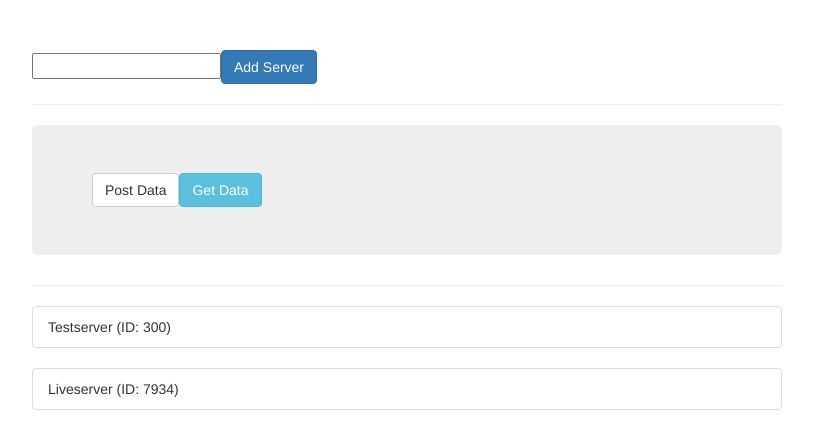
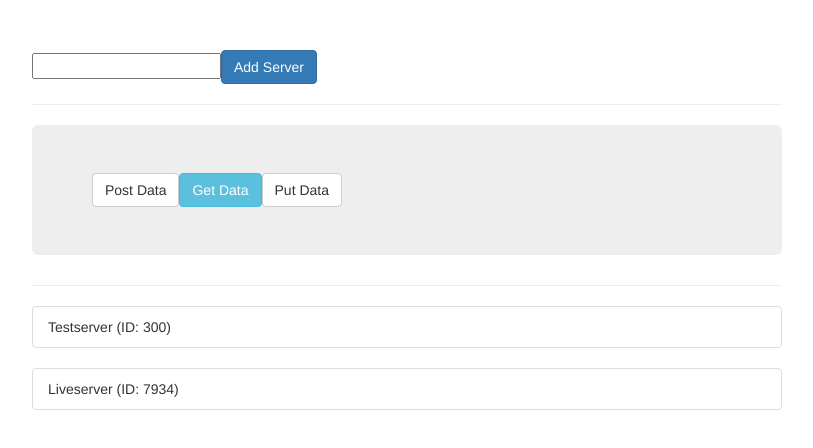
Before and after one commit to kaings/angular-http, an Angular app: page / in a window 1280 px wide. Shown: the top 448 px of the page, without its empty margins (233-1046 px from the left). Built offline with nearby package versions, Linux system fonts and the light colour scheme.

Commit message:
PUT request

```diff
--- a/src/app/app.component.html
+++ b/src/app/app.component.html
@@ -7,6 +7,7 @@
       <div class="jumbotron">
         <button class="btn btn-default" (click)="onPostData()">Post Data</button>
         <button class="btn btn-info" (click)="onGetData()">Get Data</button>
+        <button class="btn btn-default" (click)="onPutData()">Put Data</button>
       </div>
       <hr>
       <ul class="list-group" *ngFor="let server of servers">
--- a/src/app/app.component.ts
+++ b/src/app/app.component.ts
@@ -54,4 +54,15 @@ export class AppComponent {
       }
     );
   }
+
+  onPutData() {
+    this.serverService.putData(this.servers).subscribe(
+      (response) => {
+        console.log(response);
+      },
+      (error) => {
+        console.log(error);
+      }
+    );
+  }
 }
--- a/src/app/server.service.ts
+++ b/src/app/server.service.ts
@@ -15,4 +15,8 @@ export class ServerService {
   getData(): Observable<any> {
     return this._httpClient.get('https://test-1-723c2.firebaseio.com/data.json');
   }
+
+  putData(servers: any[]): Observable<any> {
+    return this._httpClient.put('https://test-1-723c2.firebaseio.com/data.json', servers);
+  }
 }
```
